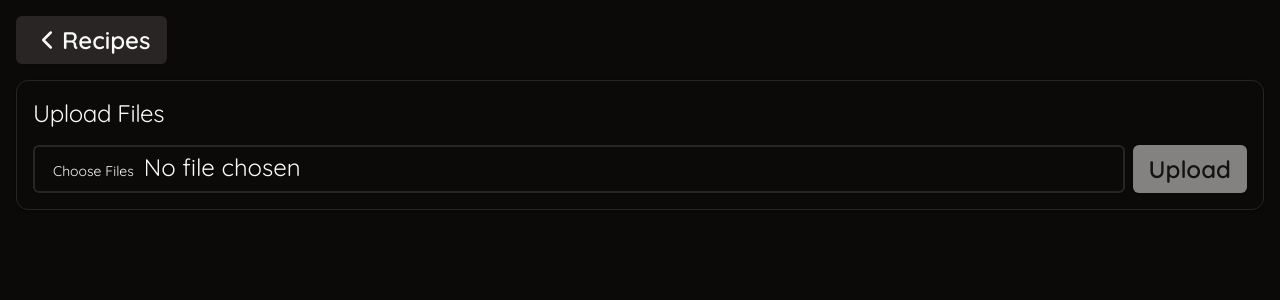
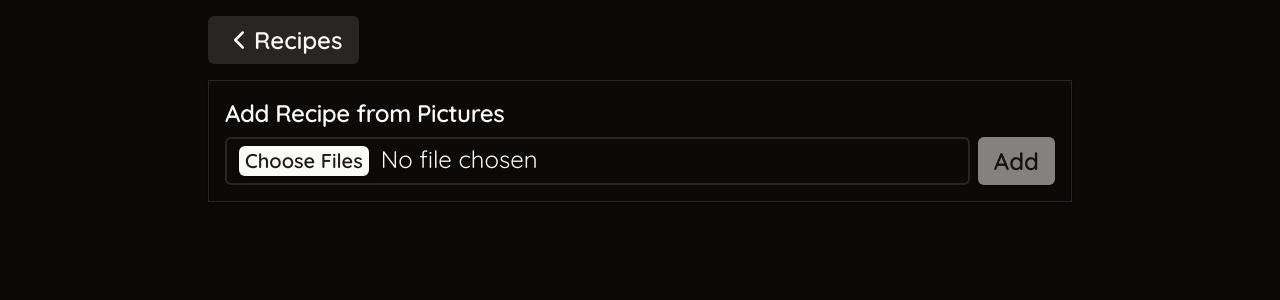
Before and after one commit to PaulGPratt/my-recipe-app, a React (Vite) app in the folder frontend/: page /my-recipe-app/upload in a window 1280 px wide. Shown: the top 300 px of the page. Built offline with nearby package versions, Linux system fonts and the light colour scheme.

Commit message:
style changes

```diff
--- a/frontend/src/routes/recipes.tsx
+++ b/frontend/src/routes/recipes.tsx
@@ -1,7 +1,7 @@
 import { SetStateAction, useEffect, useState } from "react";
 import Client, { Environment, Local, api } from "../client";
 import { ScrollArea } from "@/components/ui/scroll-area"
-import { Search, Image } from "lucide-react";
+import { Search, Plus } from "lucide-react";
 import { Input } from "../components/ui/input";
 import RecipeCardButton from "../components/recipe-card-button";
 import TopNav from "../components/top-nav";
@@ -113,9 +113,9 @@ function Recipes() {
   return (
     <div className="h-full mx-auto max-w-4xl flex flex-col ">
       <TopNav className="hidden"></TopNav>
-      <div className="p-4 text-4xl flex justify-between">
-        Natalie's Recipes
-        <Button variant="outline" onClick={handleUpload}>Upload <Image className="ml-2" /></Button>
+      <div className="p-4 text-5xl flex justify-between">
+        Recipes
+        <Button variant="outline" onClick={handleUpload}><Plus className="mr-2"/> Add</Button>
       </div>
       <div className="flex px-4 pt-4 hidden">
         <div className="relative flex-grow">
@@ -125,7 +125,7 @@ function Recipes() {
         </div>
       </div>
 
-      <div className="flex flex-wrap gap-2 px-4 py-4">
+      <div className="flex flex-wrap gap-2 px-4 pb-4 pt-2">
         {tagList?.map((tag) => (
           <Button
             size="tag"
@@ -141,7 +141,7 @@ function Recipes() {
         {tagRecipes?.map((tagRecipe) => (
           <>
             <div className="px-4 mb-2 text-2xl flex gap-2 items-center">
-              <div className="flex-grow"><Separator className="bg-muted-foreground" /></div>
+              <div className="w-2"><Separator className="bg-muted-foreground" /></div>
               <span className="text-muted-foreground">{tagRecipe.tag}</span>
               <div className="flex-grow"><Separator className="bg-muted-foreground" /></div>
             </div>
--- a/frontend/src/routes/upload.tsx
+++ b/frontend/src/routes/upload.tsx
@@ -62,18 +62,18 @@ export default function Upload() {
     }
 
     return (
-        <div className="p-4">
+        <div className="h-full mx-auto max-w-4xl p-4">
             <Button className="mb-4" onClick={handleBack}><ChevronLeft size={30} /> Recipes</Button>
-            <Card >
-                <CardTitle className="p-4">
-                    <Label htmlFor="file" className="text-2xl">
-                        Upload Files
+            <Card className="rounded-none" >
+                <CardTitle className="p-4 pb-2">
+                    <Label htmlFor="file" className="text-2xl font-semibold">
+                        Add Recipe from Pictures
                     </Label>
                 </CardTitle>
                 <CardContent className="p-4 pt-0 flex items-center gap-2">
-                    <Input id="file" type="file" accept="image/*" multiple onChange={handleFilesUpload} className="h-12 text-2xl" />
+                    <Input id="file" type="file" accept="image/*" multiple onChange={handleFilesUpload} className="cursor-pointer file:cursor-pointer h-12 text-2xl file:mr-3 file:text-xl file:font-semibold file:bg-primary file:text-primary-foreground file:rounded-md file:shadow file:hover:bg-primary/90" />
                     <Button variant="default" onClick={uploadToApi} disabled={isUploading || filesData.length === 0}>
-                        {isUploading ? "Uploading..." : "Upload"}
+                        {isUploading ? "Uploading..." : "Add"}
                     </Button>
                 </CardContent>
             </Card>
```
